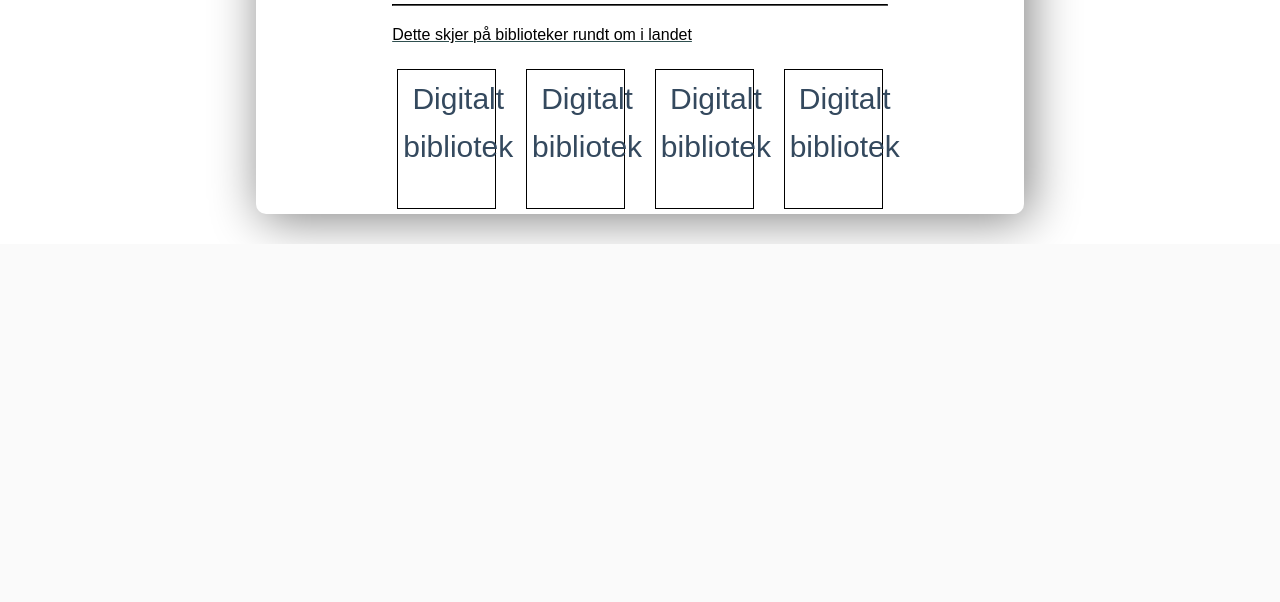
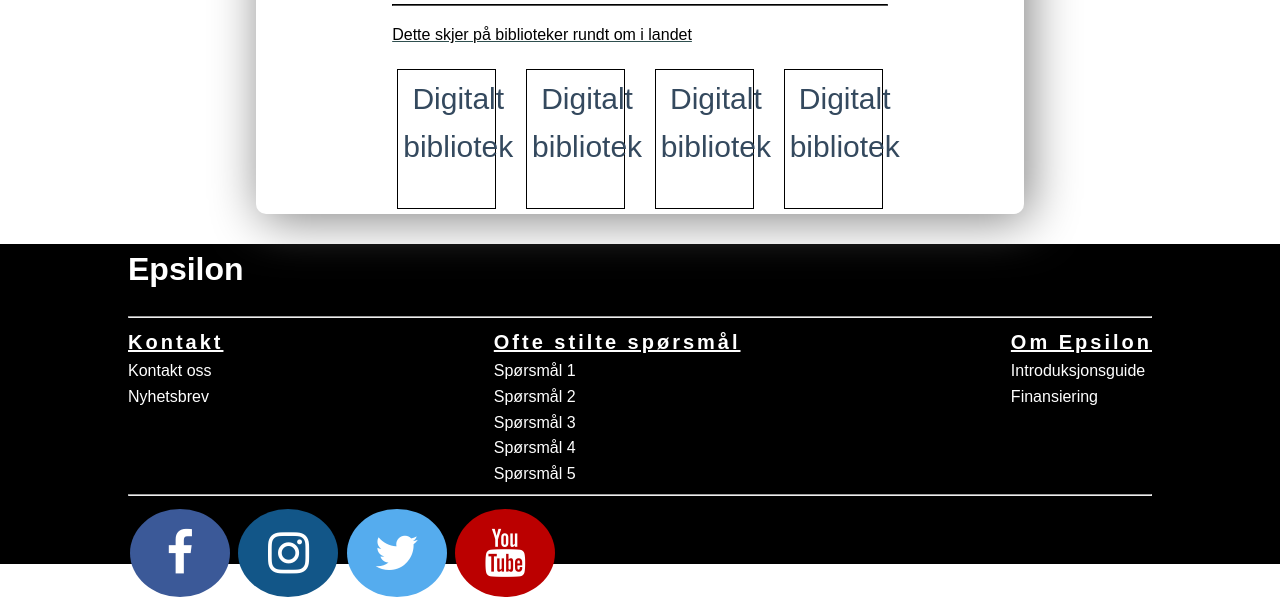
Before and after one commit to MiniHalvor/nettside, a PHP site: page /Bibliotek/index.html in a window 1280 px wide. Shown: the part 758-1360 px from the top of the page. Before the commit the page ends 1002 px from the top, so only its background shows below. Run offline with PHP 8.4, Linux system fonts and the light colour scheme.

Commit message:
lagde hovedsiden

```diff
--- a/Bibliotek/css/index.css
+++ b/Bibliotek/css/index.css
@@ -166,3 +166,66 @@ a {
   padding: 5px;
   font-size: 30px;
 }
+
+#footer {
+  background-color: black;
+  height: 40vh;
+  margin-top: 30px;
+}
+#footer h1 {
+  color: white;
+}
+#footer-container {
+  width: 80%;
+  height: 60%;
+  margin: auto;
+}
+.footer-flex {
+  color: white;
+  display: flex;
+  flex-direction: row;
+  justify-content: space-between;
+}
+.tittel {
+  font-weight: bold;
+  font-size: 20px;
+  letter-spacing: 3px;
+  text-decoration: underline;
+}
+.punkt {
+  font-weight: lighter;
+}
+
+.fa {
+  padding: 20px;
+  font-size: 30px;
+  width: 100px;
+  text-align: center;
+  text-decoration: none;
+  margin: 5px 2px;
+  border-radius: 50%;
+}
+
+.fa:hover {
+  opacity: 0.7;
+}
+
+.fa-facebook {
+  background: #3b5998;
+  color: white;
+}
+
+.fa-twitter {
+  background: #55acee;
+  color: white;
+}
+
+.fa-youtube {
+  background: #bb0000;
+  color: white;
+}
+
+.fa-instagram {
+  background: #125688;
+  color: white;
+}
--- a/Bibliotek/index.html
+++ b/Bibliotek/index.html
@@ -3,6 +3,10 @@
   <head>
     <title>Epsilon</title>
     <link rel="stylesheet" href="css/index.css" />
+    <link
+      rel="stylesheet"
+      href="https://cdnjs.cloudflare.com/ajax/libs/font-awesome/4.7.0/css/font-awesome.min.css"
+    />
     <meta charset="UTF-8" />
     <!--<link rel="shortcut icon" href="logoer/favicon.ico" /> -->
   </head>
@@ -87,7 +91,39 @@
           </div>
         </div>
       </div>
-      <div id="footer"></div>
+      <div id="footer">
+        <div id="footer-container">
+          <h1>Epsilon</h1>
+          <hr />
+          <div class="footer-flex">
+            <ul>
+              <li class="tittel">Kontakt</li>
+              <li class="punkt">Kontakt oss</li>
+              <li class="punkt">Nyhetsbrev</li>
+            </ul>
+            <ul>
+              <li class="tittel">Ofte stilte spørsmål</li>
+              <li class="punkt">Spørsmål 1</li>
+              <li class="punkt">Spørsmål 2</li>
+              <li class="punkt">Spørsmål 3</li>
+              <li class="punkt">Spørsmål 4</li>
+              <li class="punkt">Spørsmål 5</li>
+            </ul>
+            <ul>
+              <li class="tittel">Om Epsilon</li>
+              <li class="punkt">Introduksjonsguide</li>
+              <li class="punkt">Finansiering</li>
+            </ul>
+          </div>
+          <hr />
+          <div id="socials">
+            <a href="#" class="fa fa-facebook fa-3x"></a>
+            <a href="#" class="fa fa-instagram fa-3x"></a>
+            <a href="#" class="fa fa-twitter fa-3x"></a>
+            <a href="#" class="fa fa-youtube fa-3x"></a>
+          </div>
+        </div>
+      </div>
     </div>
   </body>
 </html>
```
